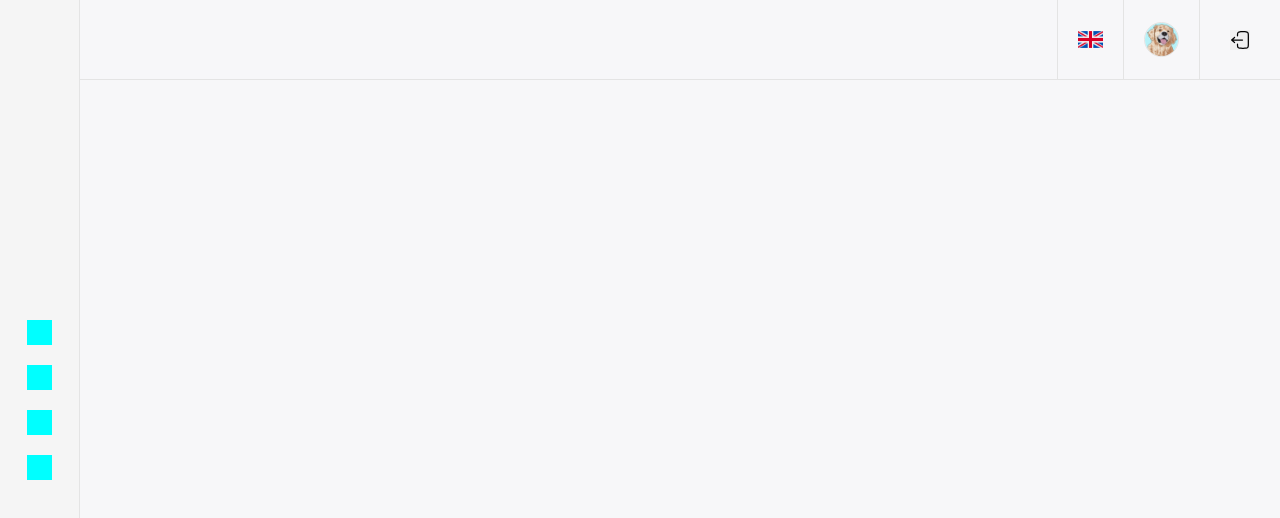
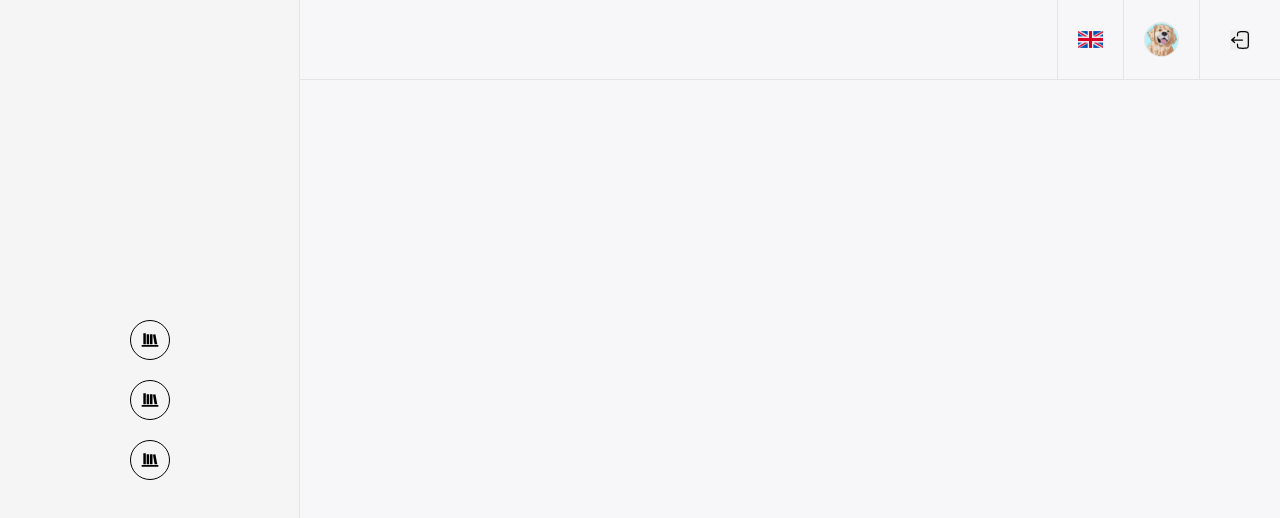
Before and after one commit to kacperlaudanski/PersonalPortfolio, a React app in the folder personal_portfolio/: page / in a window 1280 px wide. Shown: the top 518 px of the page. Built offline with nearby package versions, Linux system fonts and the light colour scheme; the HTML template or start-up script is replaced by a standard one.

Commit message:
sidebar embed

```diff
--- /dev/null
+++ b/personal_portfolio/src/components/sidebar/components/sideMenuItem/sideMenuItem.component.tsx
@@ -0,0 +1,19 @@
+import { Location, useLocation } from 'react-router';
+
+import ExampleIcon from './images/library.svg';
+import { Icon, IconContainer, Wrapper } from './sideMenuItem.styled';
+import { SideMenuItemProps } from './sideMenuItem.types';
+
+export const SideMenuItem: React.FC<SideMenuItemProps> = (props: SideMenuItemProps): JSX.Element => {
+  const { icon, name, path }: SideMenuItemProps = props;
+  const { pathname }: Location<string> = useLocation();
+
+  return (
+    <Wrapper>
+      <IconContainer $active={pathname === path}>
+        {/* TODO: Add custom Icon compoennt */}
+        <Icon src={ExampleIcon} />
+      </IconContainer>
+    </Wrapper>
+  );
+};
--- /dev/null
+++ b/personal_portfolio/src/components/sidebar/components/sideMenuItem/sideMenuItem.styled.ts
@@ -0,0 +1,34 @@
+import { css, RuleSet, styled } from 'styled-components';
+
+import { Color } from '../../../../enums';
+
+import { SideMenuItemBaseProps } from './sideMenuItem.types';
+
+export const Wrapper = styled.div`
+  display: flex;
+  align-items: center;
+  justify-content: center;
+  gap: 10px;
+`;
+
+const activeItemStyles: RuleSet = css`
+  background-color: ${Color.Pink300};
+  border: none;
+  fill: ${Color.White};
+`;
+
+export const IconContainer = styled.div<SideMenuItemBaseProps>`
+  width: 40px;
+  height: 40px;
+  border-radius: 99px;
+  border: 1px solid ${Color.Black};
+  ${({ $active }: SideMenuItemBaseProps): RuleSet<object> | false => $active && activeItemStyles};
+  display: flex;
+  align-items: center;
+  justify-content: center;
+`;
+
+export const Icon = styled.img`
+  width: 20px;
+  height: 20px;
+`;
--- a/personal_portfolio/src/components/sidebar/sidebar.component.tsx
+++ b/personal_portfolio/src/components/sidebar/sidebar.component.tsx
@@ -1,12 +1,13 @@
-import { MenuItem, Wrapper } from "./sidebar.styled"
+import { IconName, Path } from '../../enums';
+import { SideMenuItem } from './components/sideMenuItem/sideMenuItem.component';
+import { Wrapper } from './sidebar.styled';
 
 export const Sidebar: React.FC = (): JSX.Element => {
   return (
     <Wrapper>
-      <MenuItem></MenuItem>
-      <MenuItem></MenuItem>
-      <MenuItem></MenuItem>
-      <MenuItem></MenuItem>
+      <SideMenuItem icon={IconName.Main} name='Books' path={Path.Books} />
+      <SideMenuItem icon={IconName.Main} name='Books' path={Path.AddBook} />
+      <SideMenuItem icon={IconName.Main} name='Books' path={Path.AddBook} />
     </Wrapper>
   )
 }
--- a/personal_portfolio/src/components/sidebar/sidebar.styled.ts
+++ b/personal_portfolio/src/components/sidebar/sidebar.styled.ts
@@ -13,10 +13,9 @@ export const Wrapper = styled.aside`
   align-items: center;
   justify-content: center;
   gap: 20px;
+  transition: width linear .3s;
+
+  &:hover {
+    width: 300px;
+  }
 `;
-
-export const MenuItem = styled.div`
-  width: 25px;
-  height: 25px;
-  background-color: aqua;
-`;
--- /dev/null
+++ b/personal_portfolio/src/enums/components/index.ts
@@ -0,0 +1 @@
+export { SideMenuItemPath } from './sideMenuItemPath.enum';
--- /dev/null
+++ b/personal_portfolio/src/enums/components/sideMenuItemPath.enum.ts
@@ -0,0 +1,3 @@
+export enum SideMenuItemPath {
+  Books = '/books'
+}
--- /dev/null
+++ b/personal_portfolio/src/enums/iconName.enum.ts
@@ -0,0 +1,3 @@
+export enum IconName {
+  Main = 'main',
+}
--- a/personal_portfolio/src/enums/path.enum.ts
+++ b/personal_portfolio/src/enums/path.enum.ts
@@ -3,5 +3,6 @@ export enum Path {
   Main = '/home',
   Login = '/login',
   Registration = '/registration',
-  Books = '/books'
+  Books = '/books',
+  AddBook = '/addBook',
 }
```
Also changed, not shown: personal_portfolio/src/components/sidebar/components/sideMenuItem/sideMenuItem.types.ts (added, +11 -0 lines), personal_portfolio/src/enums/index.ts (+5 -3 lines), personal_portfolio/src/components/sidebar/components/sideMenuItem/images/addBook.svg (added), personal_portfolio/src/components/sidebar/components/sideMenuItem/images/library.svg (added).
